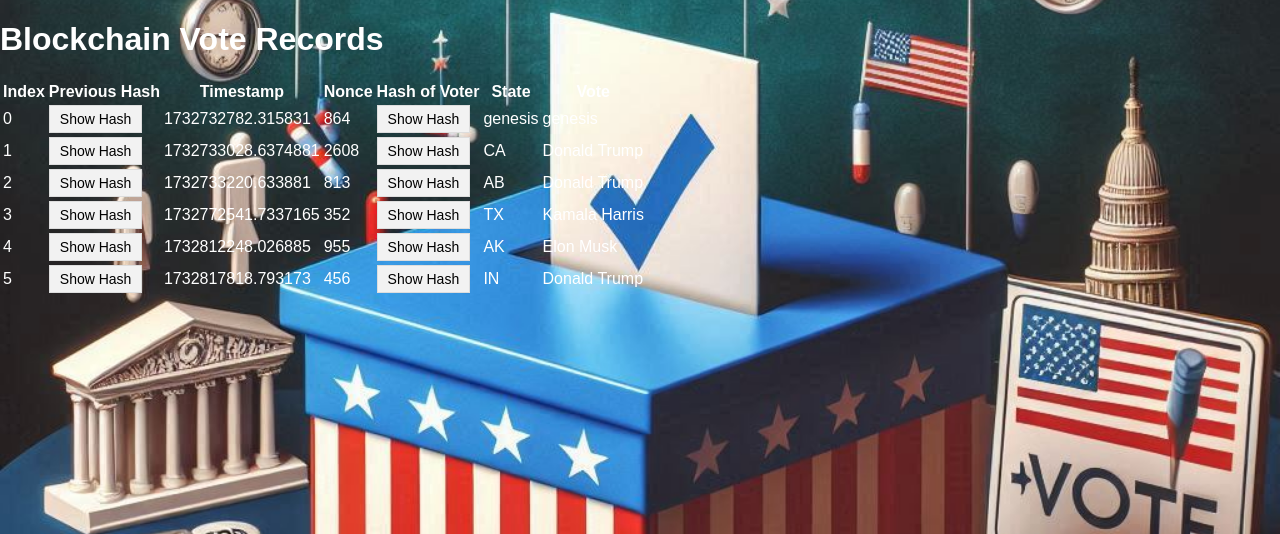
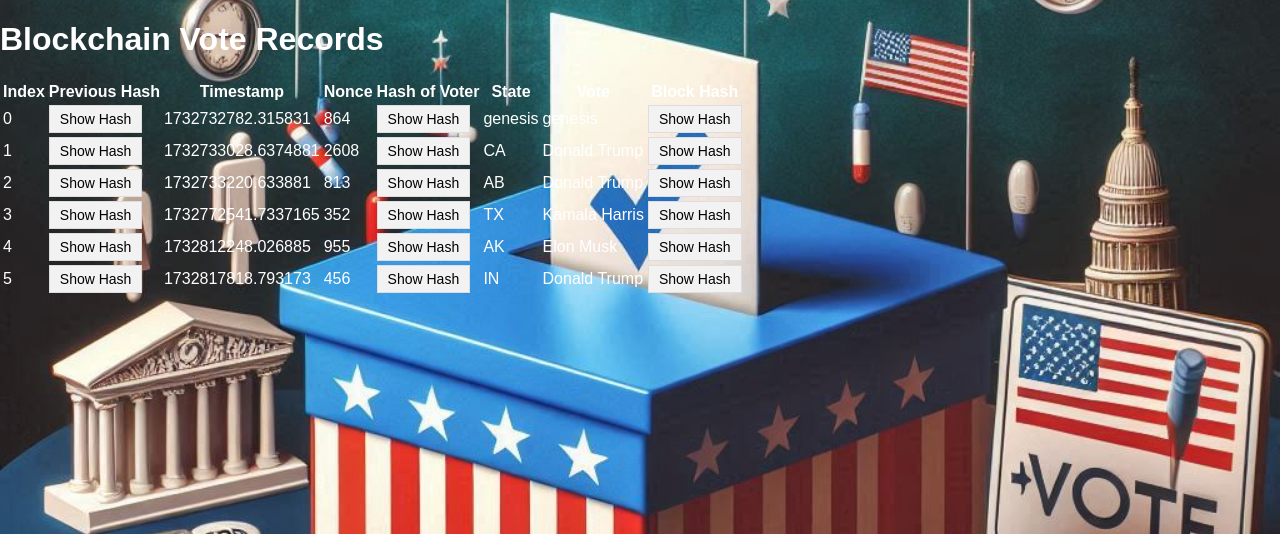
Before and after one commit to ncoolidgotu/blockballot, a Flask app: page /view-ledger in a window 1280 px wide. Shown: the part 66-600 px from the top of the page. Run offline with Flask 3, Linux system fonts and the light colour scheme.

Commit message:
Added loading for verification on check status button. Added own hash check on view ledger tab

```diff
--- a/controller/control.py
+++ b/controller/control.py
@@ -48,7 +48,7 @@ def status_page():
     elif status == "ELIGIBLE":
         message = f"Voter status for {full_name}: Eligible to vote"
     else:
-        message = "No record found. Please check your details and try again."
+        message = "Your information couldn't be verified. Please check your details and try again. \n Alternatively try contacting your local government"
 
     return render_template('status.html', message=message, status=status, fullName=full_name, id=voter_id, state=state, vote=result.get('vote', ''))
 
@@ -83,8 +83,11 @@ def confirmation_vote():
     try:
         # The block is mined and added to the blockchain
         block_to_add = BLOCKCHAIN.build_block(full_name,voter_id,state,vote)
-        BLOCKCHAIN.add_block(block_to_add)
-        message = 'Vote successfully cast!'
+        if block_to_add != {}:
+            BLOCKCHAIN.add_block(block_to_add)
+            message = 'Vote successfully cast!'
+        else:
+            'There was an error casting your vote! The blockchain may have been compromised!'
 
     except:
         message = 'There was an error casting your vote! Please try again later or contact our support team'
--- a/model/model.py
+++ b/model/model.py
@@ -82,24 +82,31 @@ class Blockchain:
 
     def build_block(self, name, voter_id, state, vote):
         '''
-        Retrieve block information from frontend
+        Retrieve block information from frontend to then create a new block
+        '''
+        # calculate its own index
+        index = self.block_db.get_count()
+        # Here we get both the hash from the previous block in the database
+        # but also we calculate the hash again to compare it - ensure no modifications
+        previous_hash = self.block_db.get_last_hash()
+        compare_previous_hash = self.block_db.get_last_block()
+        compare_previous_hash = self.Block_Hash_512(compare_previous_hash)
 
-        '''
+        if previous_hash == compare_previous_hash:
+            hash_of_voter = self.get_voter_hash(name, voter_id, state)
+            block = {
+                "index":index,
+                "previous_hash":previous_hash,
+                "timestamp":0,
+                "nonce":0,
+                "hash_of_voter":hash_of_voter,
+                "state":state,
+                "vote":vote
+            }
 
-        index = self.block_db.get_count()
-        previous_hash = self.block_db.get_last_hash()
-
-        hash_of_voter = self.get_voter_hash(name, voter_id, state)
-
-        block = {
-            "index":index,
-            "previous_hash":previous_hash,
-            "timestamp":0,
-            "nonce":0,
-            "hash_of_voter":hash_of_voter,
-            "state":state,
-            "vote":vote
-        }
+        else:
+            block = {}
+            print("ERROR - BLOCKCHAIN COMPROMISED")
 
         return block
 
@@ -122,11 +129,12 @@ class Blockchain:
         return False, {}
 
     def retrieve_all(self):
-        db_dump = self.block_db.get_jsons()
-
+        db_dump = self.block_db.get_all()
         ledger = []
         for block in db_dump:
-            ledger.append(block[0])
+            to_add = block[0]
+            to_add["own_hash"] = block[1]
+            ledger.append(to_add)
 
         return ledger
 
@@ -173,7 +181,7 @@ class Database:
     def get_last_hash(self):
         session = self.get_session()
         try:
-            # Query to get the hash with the highest block_id
+            # Query to get the hash with the highest block_id from the blockchain hash information
             result = session.query(self.block_table.c.hash).order_by(self.block_table.c.block_id.desc()).first()
             return result[0] if result else None
         finally:
@@ -201,7 +209,22 @@ class Database:
         finally:
             session.close()
 
+    def get_all(self):
+        session = self.get_session()
+        try:
+            result = session.query(self.block_table.c.block, self.block_table.c.hash)
+            return result
+        finally:
+            session.close()
 
+    def get_last_block(self):
+        session = self.get_session()
+        try:
+            # Query to get the hash with the highest block_id
+            result = session.query(self.block_table.c.block).order_by(self.block_table.c.block_id.desc()).first()
+            return result[0]
+        finally:
+            session.close()
 
 
 ########################################################################
@@ -230,11 +253,18 @@ for row in result:
 
 
 testing = Blockchain()
+
 #block_to_add = testing.build_block("Rick Astley","635181u2631ut2", "CA", "Donald Trump")
-#block_to_add = testing.build_block("Joe Biden","839247823947938247j3", "AB", "Donald Trump")
+#block_to_add = testing.build_block("Joe Biden","839247823947938247j3", "AZ", "Donald Trump")
 #print(testing.check_dupes("Rick Astley","635181u2631ut2", "CA"))
 #testing.add_block(block_to_add)
 
 #("Freddy Fazbear","5nightshahaha","TX")
 
 #print(testing.retrieve_all())
+#print(testing.block_db.get_last_block())
+
+#for i in testing.block_db.get_all():
+#    print (i)
+
+print(testing.retrieve_all())
--- a/templates/view-ledger.html
+++ b/templates/view-ledger.html
@@ -15,6 +15,7 @@
                 <th>Hash of Voter</th>
                 <th>State</th>
                 <th>Vote</th>
+                <th>Block Hash</th>
             </tr>
         </thead>
         <tbody>
@@ -32,6 +33,9 @@
                 </td>
                 <td>{{ record.state }}</td>
                 <td>{{ record.vote }}</td>
+                <td>
+                    <button class="toggle-btn" onclick="showPopup('own-hash', '{{ record.own_hash }}')">Show Hash</button>
+                </td>
             </tr>
             {% endfor %}
         </tbody>
```
Also changed, not shown: static/style.css (+27 -0 lines), templates/manage-vote.html (+21 -0 lines), model/ballot_ledger_database.db.
